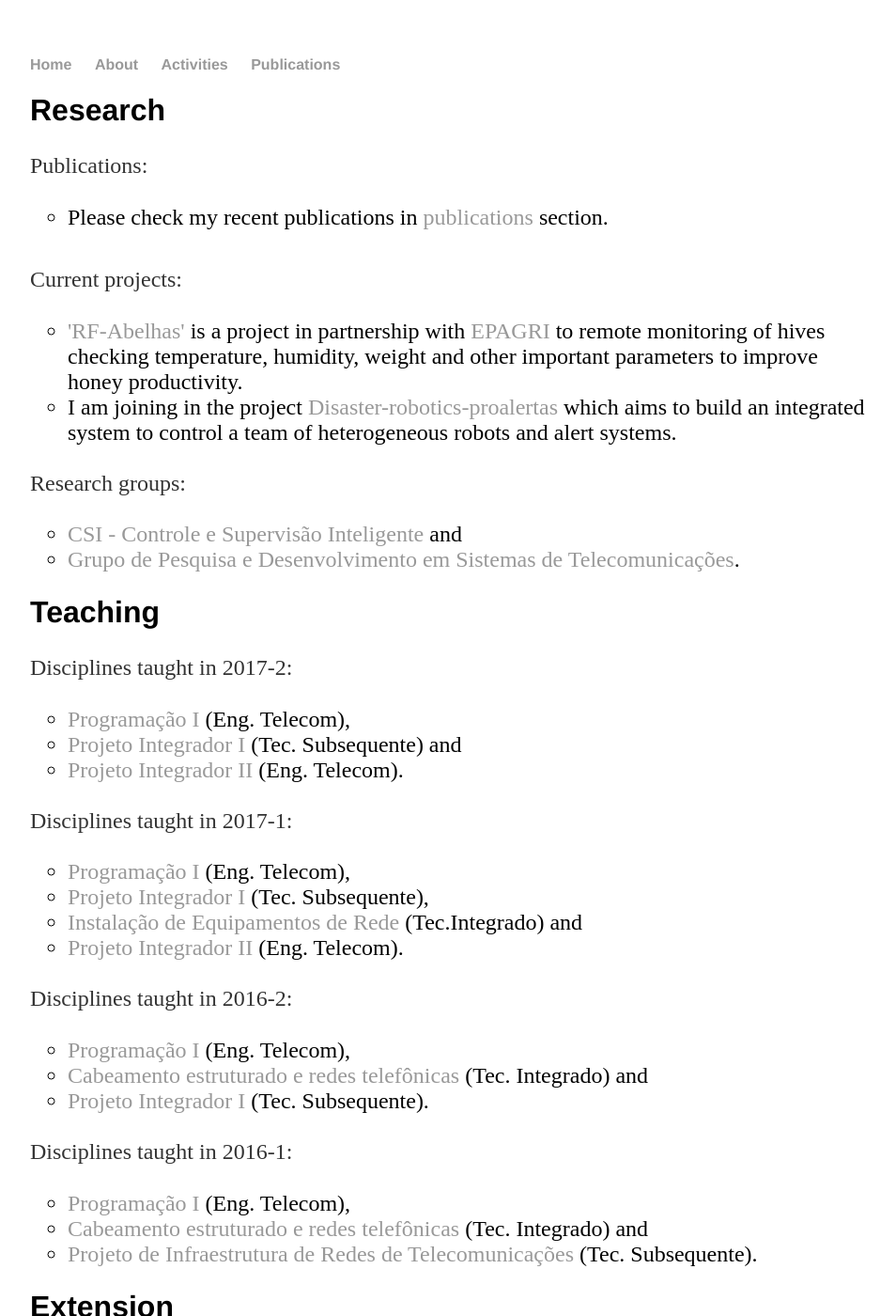
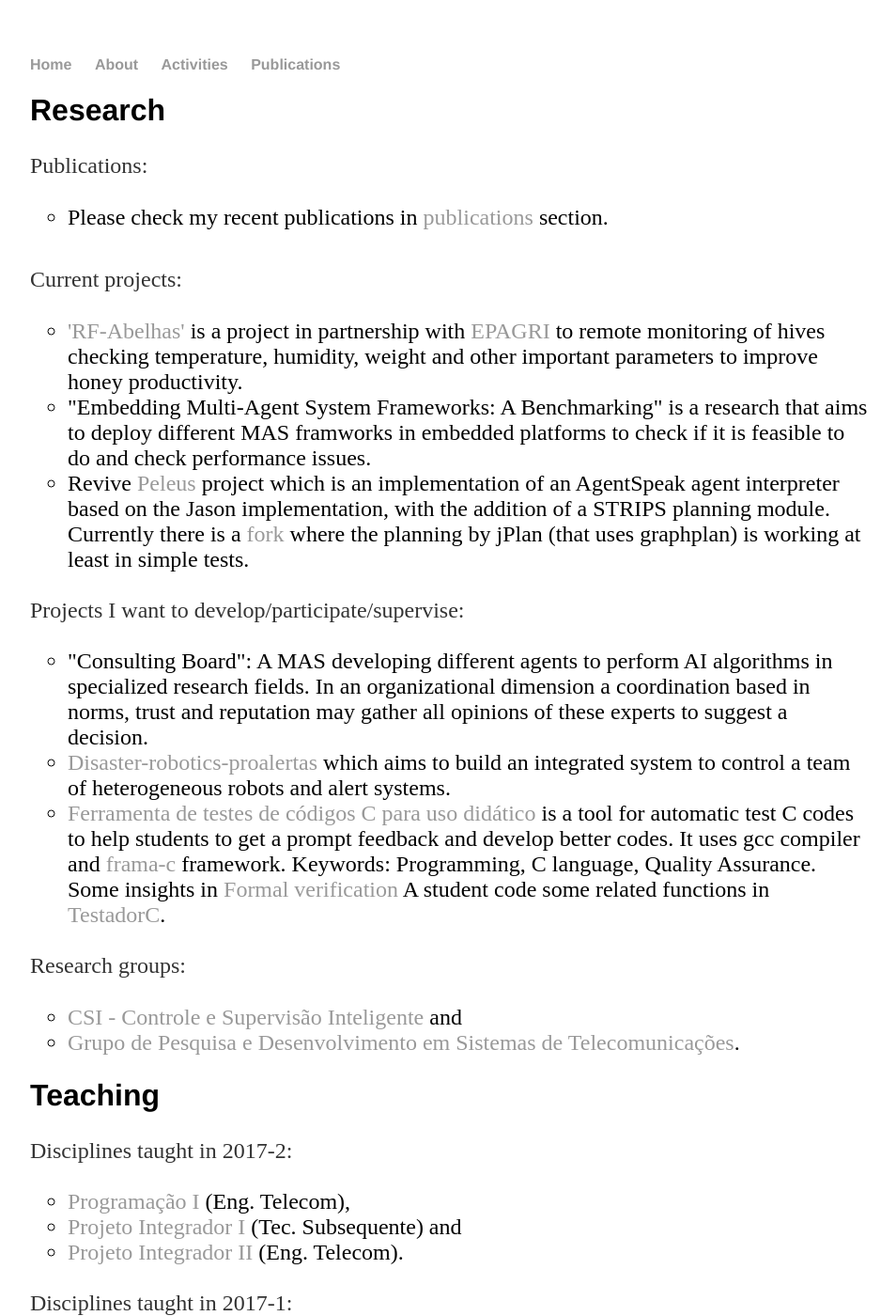
Before and after one commit to cleberjamaral/cleberjamaral.github.io, a Jekyll site: the page built from activities/index.html, in a window 1280 px wide and 1400 px high. Shown: the whole window at 94% size, without its empty margins (160-1114 px from the left). Built offline with Jekyll 4.4.1, drawn with Linux system fonts in a browser that asks for light colours.

Commit message:
Update index.html

```diff
--- a/activities/index.html
+++ b/activities/index.html
@@ -18,7 +18,26 @@ title: Cleber Jorge Amaral - activities
 			<a href="https://wiki.sj.ifsc.edu.br/wiki/index.php/Sensoriamento_Remoto_das_Condi%C3%A7%C3%B5es_Ambientais_de_Colmeias_de_Abelhas_utilizando_RF">'RF-Abelhas'</a> is a project in partnership with <a href="http://www.epagri.sc.gov.br/">EPAGRI</a> to remote monitoring of hives checking temperature, humidity, weight and other important parameters to improve honey productivity.<br>
 		</li>
 		<li>
-			I am joining in the project <a href="https://disaster-robotics-proalertas.github.io/">Disaster-robotics-proalertas</a> which aims to build an integrated system to control a team of heterogeneous robots and alert systems.<br>
+			"Embedding Multi-Agent System Frameworks: A Benchmarking" is a research that aims to deploy different MAS framworks in embedded platforms to check if it is feasible to do and check performance issues.
+		</li>
+		<li>
+			Revive <a href="https://github.com/meneguzzi/Peleus">Peleus</a> project which is an implementation of an AgentSpeak agent interpreter based on the Jason implementation, with the addition of a STRIPS planning module.
+			Currently there is a <a href="https://github.com/cleberjamaral/Peleus">fork</a> where the planning by jPlan (that uses graphplan) is working at least in simple tests.
+		</li>
+	</ul>
+
+	<p>Projects I want to develop/participate/supervise: </p>
+	<ul class="a">
+		<li>
+			"Consulting Board": A MAS developing different agents to perform AI algorithms in specialized research fields. In an organizational dimension a coordination based in norms, trust and reputation may gather all opinions of these experts to suggest a decision.
+		</li>
+		<li>
+			<a href="https://disaster-robotics-proalertas.github.io/">Disaster-robotics-proalertas</a> which aims to build an integrated system to control a team of heterogeneous robots and alert systems.
+		</li>
+		<li>
+			<a href="https://wiki.sj.ifsc.edu.br/wiki/index.php/Ferramenta_de_testes_de_c%C3%B3digos_C_para_uso_did%C3%A1tico">Ferramenta de testes de códigos C para uso didático</a>
+			is a tool for automatic test C codes to help students to get a prompt feedback and develop better codes. It uses gcc compiler and <a href="https://frama-c.com/">frama-c</a> framework. Keywords: Programming, C language, Quality Assurance. Some insights in <a href="https://www.quantamagazine.org/20160920-formal-verification-creates-hacker-proof-code/">Formal verification</a>
+			A student code some related functions in <a href="https://github.com/GuilhermeFFe/TestadorC">TestadorC</a>.
 		</li>
 	</ul>
 
```
